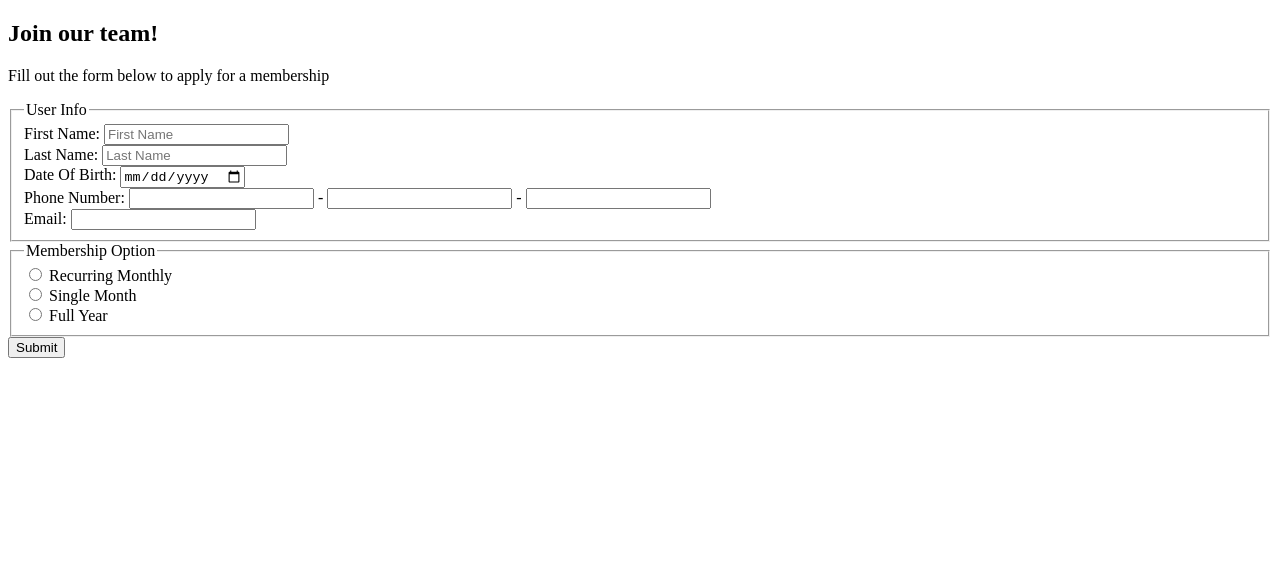
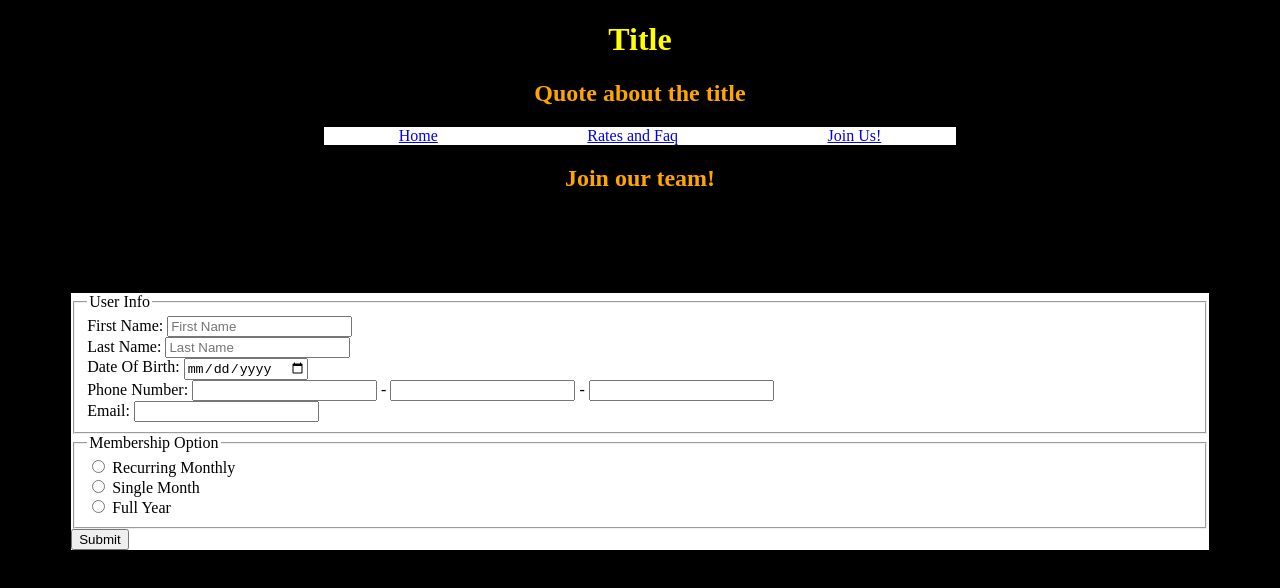
Before and after one commit to khurtledesma/BasicSite, a plain HTML site: page joinus.html in a window 1280 px wide. Drawn offline with Linux system fonts and the light colour scheme.

Commit message:
updated form page

```diff
--- a/joinus.html
+++ b/joinus.html
@@ -1,13 +1,30 @@
 <!DOCTYPE html>
 <html>
     <head>
-        <title>Join Us!</title>
+        <title>Bouldering Gym</title>
+        <link rel="stylesheet" href="styles.css">
     </head>
+
+    <body>
+        <header>
+
+        <h1>Title</h1>
+        <h2>Quote about the title</h2>
+        <nav>
+            <ul>
+                <li><a href="index.html">Home</a></li>
+                <li><a href="faq.html">Rates and Faq</a></li>
+                <li><a href="joinus.html">Join Us!</a></li>
+            </ul>
+        </nav>
+
+        </header>
 
     <body>
         <h2>Join our team!</h2>
         <p>Fill out the form below to apply for a membership</p>
 
+        <div>
             <form>
                 <fieldset>
                     <legend>User Info</legend>
@@ -31,5 +48,7 @@
 
                 <input type="submit" value="Submit">
             </form>
+        </div>
+
     </body>
 </html>
```
Lines whose indentation alone changed are shown as unchanged.
